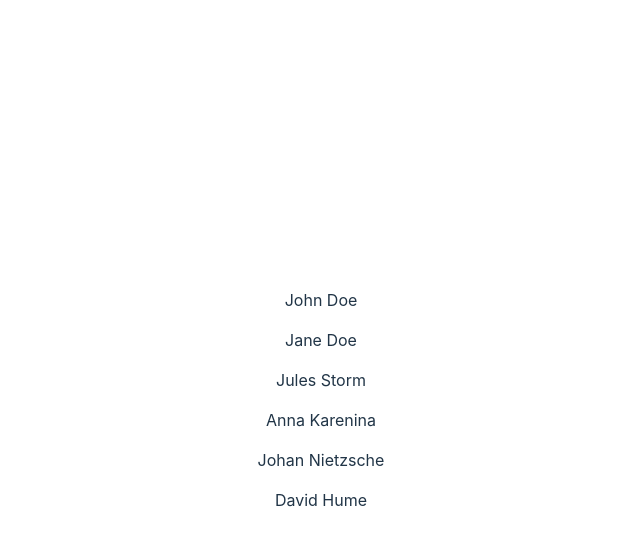
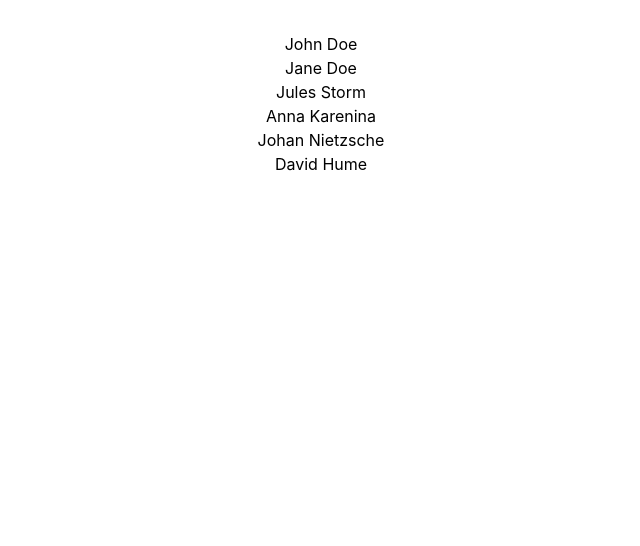
Before and after one commit to v4n3ss4ms/flights, a React (Vite) app: page / in a window 1280 px wide. Shown: the top 546 px of the page, without its empty margins (319-959 px from the left). Built offline with nearby package versions, Linux system fonts and the light colour scheme.

Commit message:
feat: remove create-app default styles and reset added

```diff
--- a/src/index.css
+++ b/src/index.css
@@ -1,73 +1,28 @@
+@import "styles/reset.css";
+
 :root {
   font-family: Inter, system-ui, Avenir, Helvetica, Arial, sans-serif;
   line-height: 1.5;
   font-weight: 400;
-
-  color-scheme: light dark;
-  color: rgba(255, 255, 255, 0.87);
-  background-color: #242424;
-
   font-synthesis: none;
   text-rendering: optimizeLegibility;
   -webkit-font-smoothing: antialiased;
   -moz-osx-font-smoothing: grayscale;
 }
 
-a {
-  font-weight: 500;
-  color: #646cff;
-  text-decoration: inherit;
+* {
+  box-sizing: border-box;
+  padding: 0;
+  margin: 0;
 }
 
-a:hover {
-  color: #535bf2;
+html,
+body {
+  max-width: 100vw;
+  overflow-x: hidden;
 }
 
-body {
-  margin: 0;
-  display: flex;
-  place-items: center;
-  min-width: 320px;
-  min-height: 100vh;
+a {
+  color: inherit;
+  text-decoration: none;
 }
-
-h1 {
-  font-size: 3.2em;
-  line-height: 1.1;
-}
-
-button {
-  border-radius: 8px;
-  border: 1px solid transparent;
-  padding: 0.6em 1.2em;
-  font-size: 1em;
-  font-weight: 500;
-  font-family: inherit;
-  background-color: #1a1a1a;
-  cursor: pointer;
-  transition: border-color 0.25s;
-}
-
-button:hover {
-  border-color: #646cff;
-}
-
-button:focus,
-button:focus-visible {
-  outline: 4px auto -webkit-focus-ring-color;
-}
-
-@media (prefers-color-scheme: light) {
-  :root {
-    color: #213547;
-    background-color: #ffffff;
-  }
-
-  a:hover {
-    color: #747bff;
-  }
-
-  button {
-    background-color: #f9f9f9;
-  }
-}
--- /dev/null
+++ b/src/styles/reset.css
@@ -0,0 +1,74 @@
+/* Box sizing rules */
+*,
+*::before,
+*::after {
+  box-sizing: border-box;
+}
+
+/* Remove default margin */
+body,
+h1,
+h2,
+h3,
+h4,
+p,
+figure,
+blockquote,
+dl,
+dd {
+  margin: 0;
+}
+
+/* Remove list styles on ul, ol elements with a list role, which suggests default styling will be removed */
+ul,
+ol {
+  list-style: none;
+}
+
+/* Set core root defaults */
+html:focus-within {
+  scroll-behavior: smooth;
+}
+
+/* Set core body defaults */
+body {
+  min-height: 100vh;
+  text-rendering: optimizeSpeed;
+  line-height: 1.5;
+}
+
+/* A elements that don't have a class get default styles */
+a:not([class]) {
+  text-decoration-skip-ink: auto;
+}
+
+/* Make images easier to work with */
+img,
+picture {
+  max-width: 100%;
+  display: block;
+}
+
+/* Inherit fonts for inputs and buttons */
+input,
+button,
+textarea,
+select {
+  font: inherit;
+}
+
+/* Remove all animations, transitions and smooth scroll for people that prefer not to see them */
+@media (prefers-reduced-motion: reduce) {
+  html:focus-within {
+    scroll-behavior: auto;
+  }
+
+  *,
+  *::before,
+  *::after {
+    animation-duration: 0.01ms !important;
+    animation-iteration-count: 1 !important;
+    transition-duration: 0.01ms !important;
+    scroll-behavior: auto !important;
+  }
+}
```
